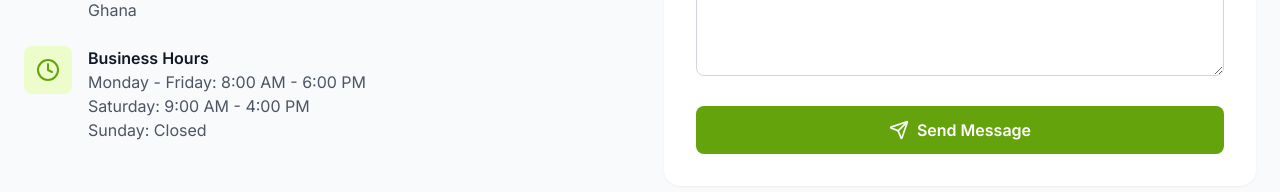
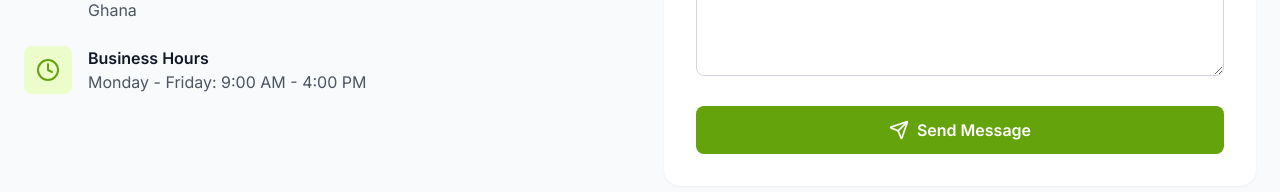
Before and after one commit to salim928/semma, a Next.js app in the folder agribot-landing/: page /contact in a window 1280 px wide. Shown: the part 850-1042 px from the top of the page. Built offline with nearby package versions, Linux system fonts and the light colour scheme; no server answers.

Commit message:
fixed the working time

```diff
--- a/agribot-landing/app/contact/page.tsx
+++ b/agribot-landing/app/contact/page.tsx
@@ -127,9 +127,8 @@ export default function ContactPage() {
                 <div>
                   <h3 className="font-semibold text-gray-900">Business Hours</h3>
                   <p className="text-gray-600">
-                    Monday - Friday: 8:00 AM - 6:00 PM<br />
-                    Saturday: 9:00 AM - 4:00 PM<br />
-                    Sunday: Closed
+                    Monday - Friday: 9:00 AM - 4:00 PM<br />
+
                   </p>
                 </div>
               </div>
```
